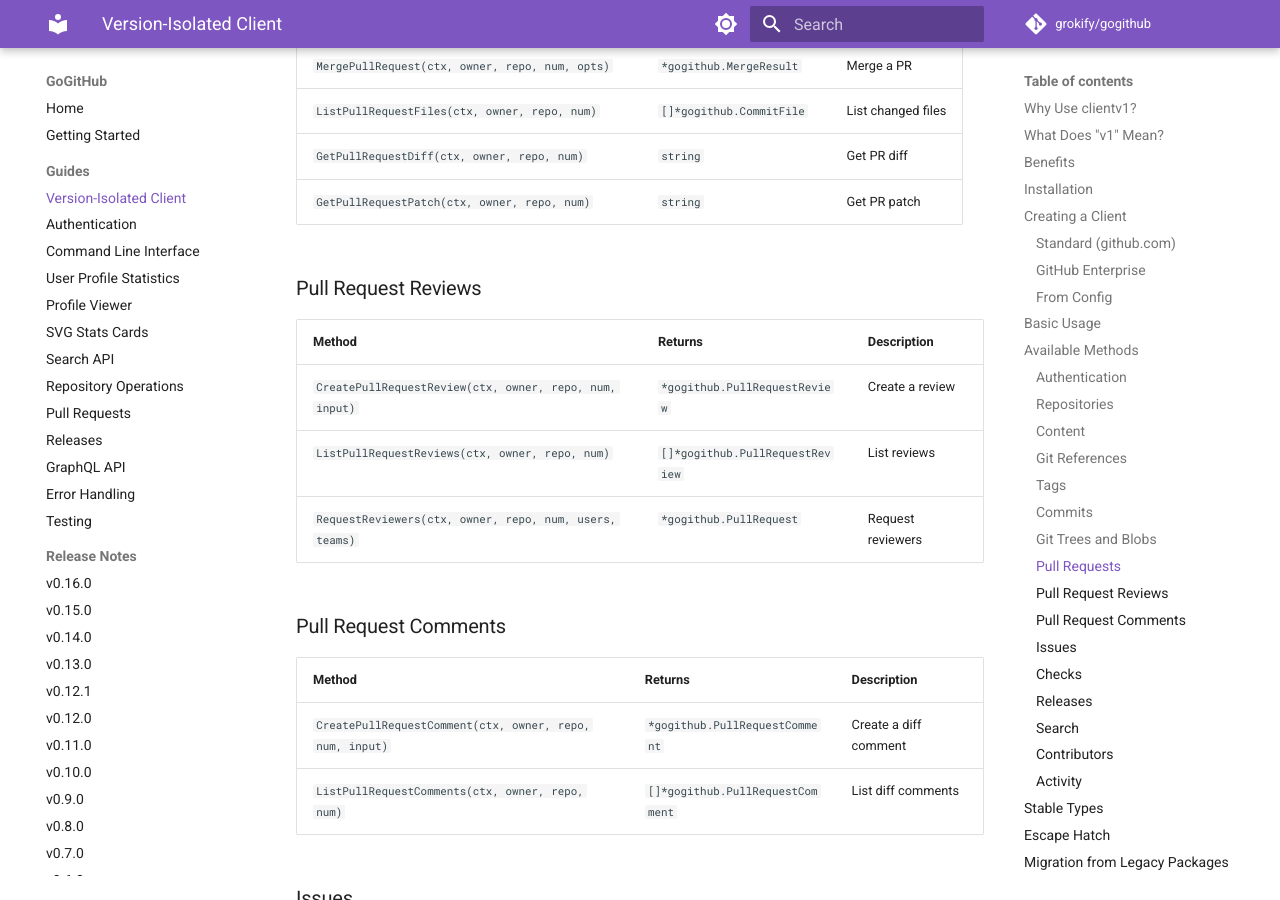
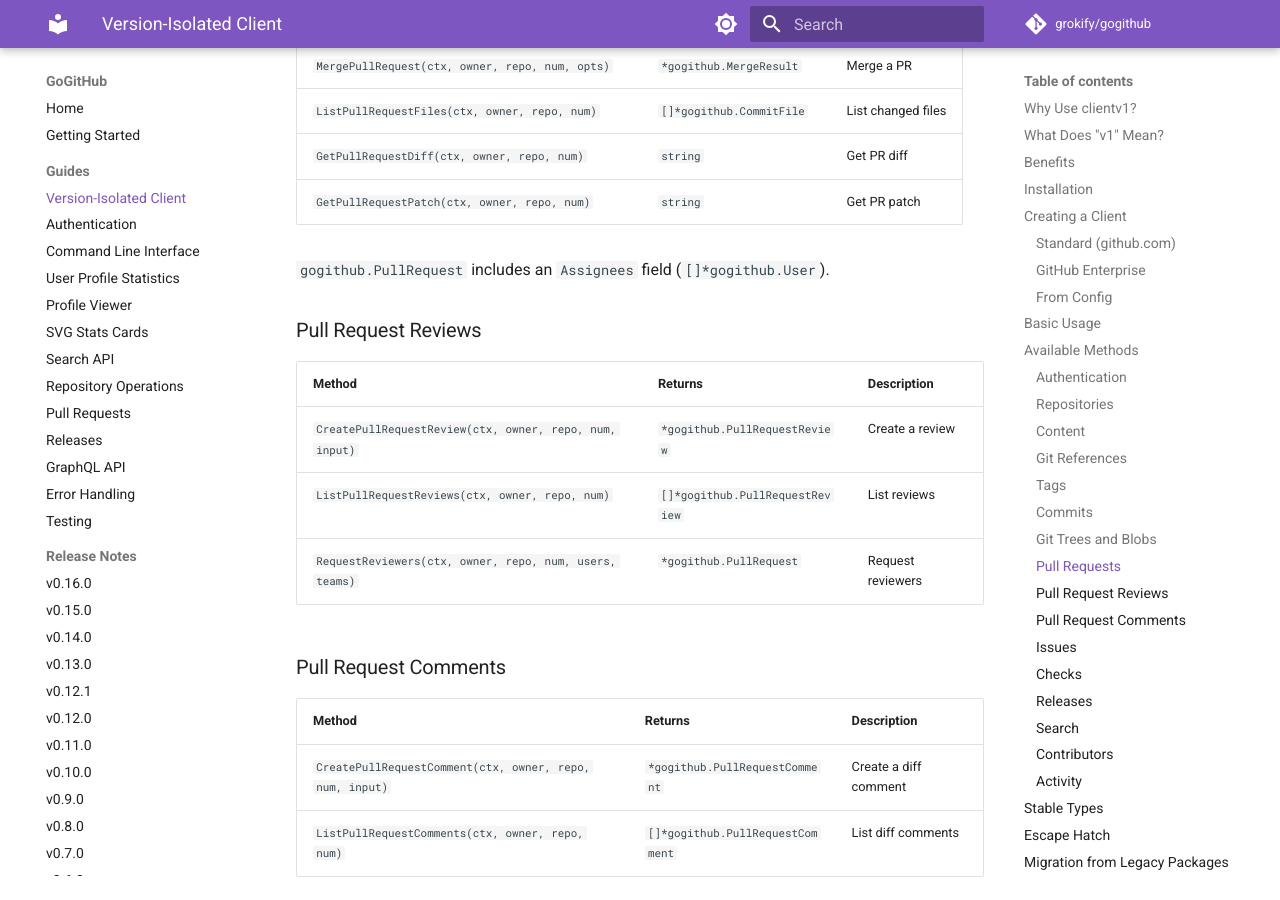
Before and after one commit to grokify/gogithub, an MkDocs documentation site: the page built from docs/guides/clientv1.md, in a window 1280 px wide and 900 px high, scrolled down 5362 px. Built offline with MkDocs 1.6.1 and Material for MkDocs 9.7.7, drawn with Linux system fonts in a browser that asks for light colours; comment, search, counter and statistics services are not loaded.

Commit message:
docs(clientv1): document PullRequest.Assignees

```diff
--- a/docs/guides/clientv1.md
+++ b/docs/guides/clientv1.md
@@ -183,6 +183,8 @@ new tree, then update the branch ref to the new commit.
 | `GetPullRequestDiff(ctx, owner, repo, num)` | `string` | Get PR diff |
 | `GetPullRequestPatch(ctx, owner, repo, num)` | `string` | Get PR patch |
 
+`gogithub.PullRequest` includes an `Assignees` field (`[]*gogithub.User`).
+
 ### Pull Request Reviews
 
 | Method | Returns | Description |
```
